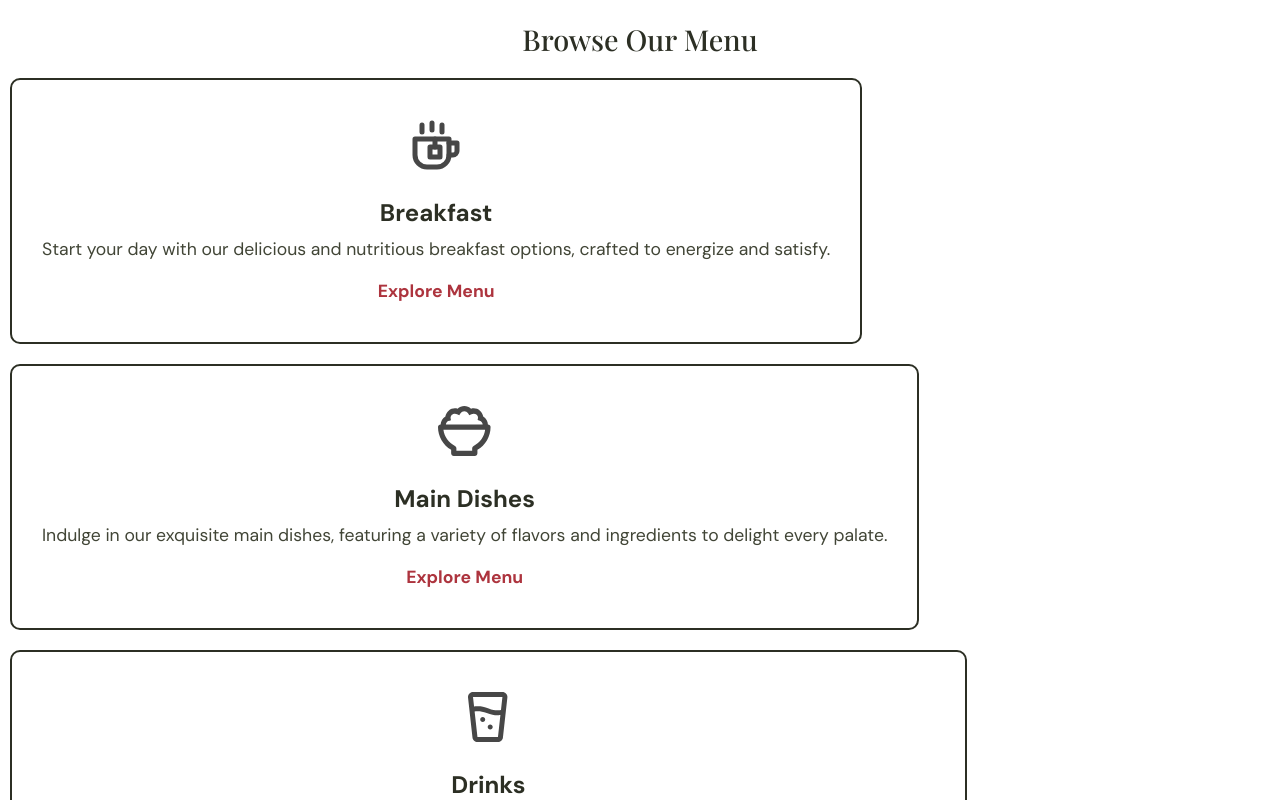
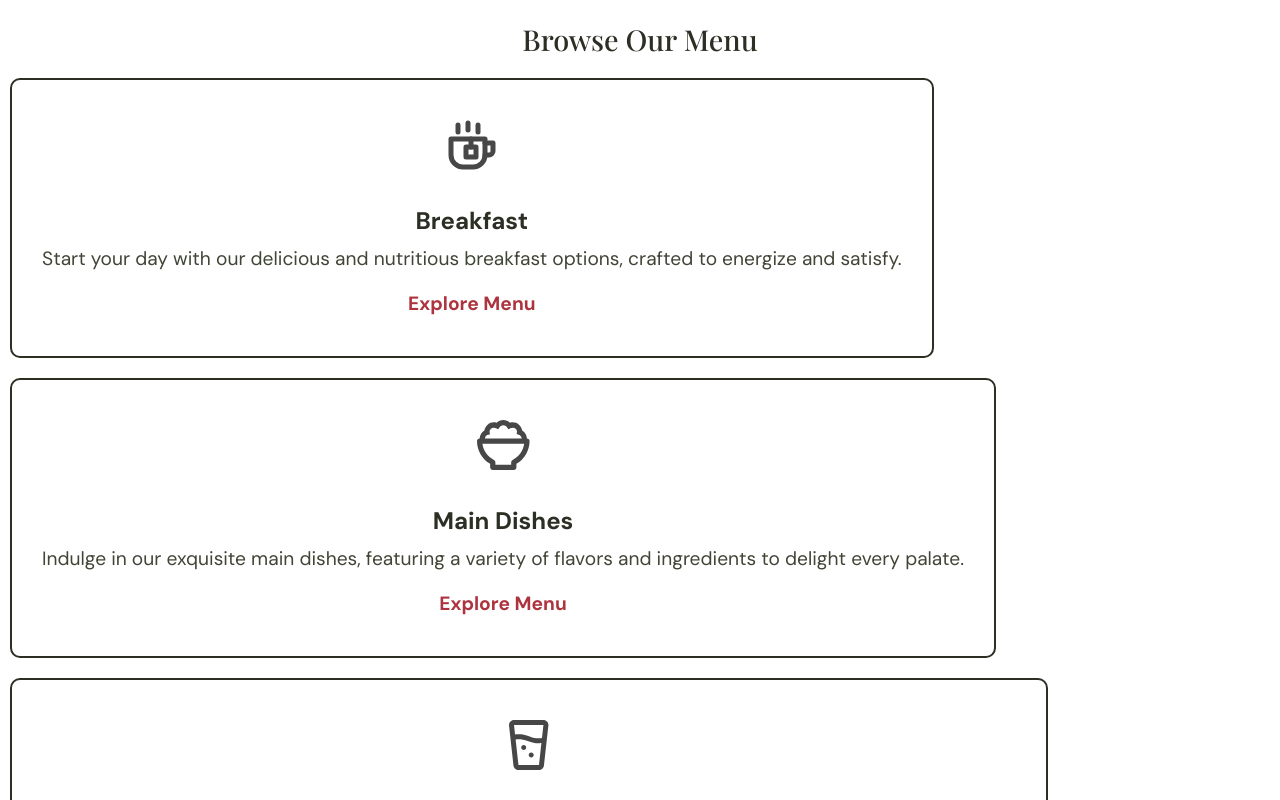
Before and after one commit to devalibello/tasty-food, a React (Create React App) app: page / in a window 1280 px wide. Shown: the part 740-1540 px from the top of the page. Built offline with nearby package versions, Linux system fonts and the light colour scheme; a web font is replaced by a local one.

Commit message:
update about alignment

```diff
--- a/src/styles/About.css
+++ b/src/styles/About.css
@@ -186,6 +186,36 @@
     color: var(--dark-black);
 }
 
+.about-details-section li:nth-child(2) {
+    font-size: 1.2em;
+    padding-bottom: 15px;
+    color: var(--dark-black);
+}
+
+.about-details-section li:nth-child(3) {
+    font-size: 1.2em;
+    padding-bottom: 15px;
+    color: var(--light-black);
+}
+
+.about-details-section button {
+    padding: 10px;
+    display: block;
+    display: inline-block;
+    width: -moz-fit-content;
+    width: fit-content;
+    border-radius: 20px;
+    margin-top: 20px;
+    background-color: var(--red);
+    border: solid 2px  var(--red);
+    color: white;
+    font-size: 1em;
+}
+
+.about-details-section > * {
+    text-align: center;
+}
+
 /* .about-content {
     background-color: #474747;
     padding: 10%;
--- a/src/styles/Menu.css
+++ b/src/styles/Menu.css
@@ -105,9 +105,7 @@
 }
 
 .menu-cards :nth-child(1) {
-    font-weight: 700;
-    font-size: 1.5em;
-    padding-bottom: 10px;
+    padding-bottom: 15px;
 }
 
 .menu-cards :nth-child(2) {
@@ -119,13 +117,13 @@
 }
 
 .menu-cards :nth-child(3) {
-    font-size: 1.1em;
+    font-size: 1.2em;
     padding-bottom: 20px;
     color: var(--light-black);
 }
 
 .menu-cards :nth-child(4) {
-    font-size: 1.1em;
+    font-size: 1.2em;
     color: var(--red);
     font-weight: 700;
 }
```
